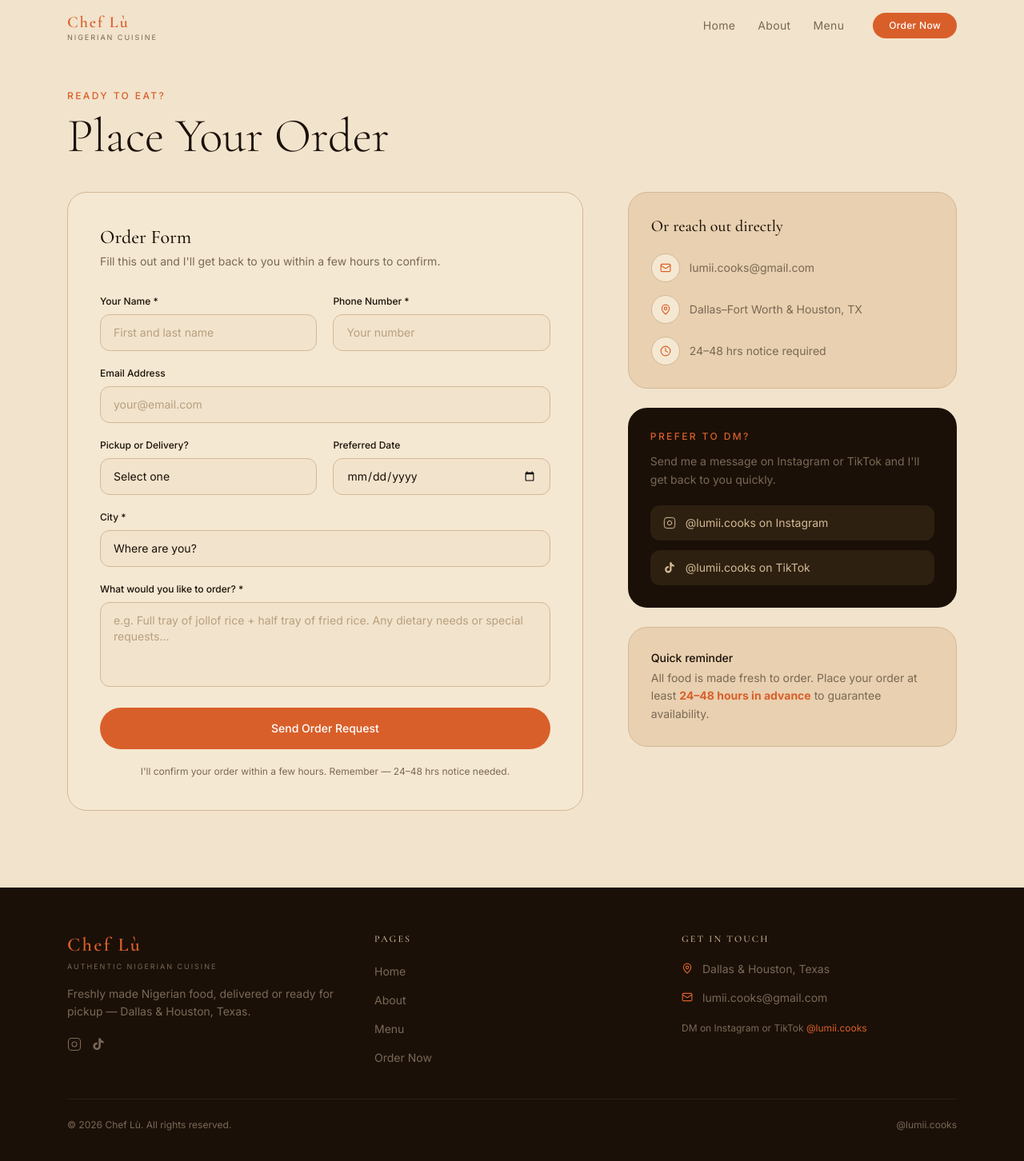
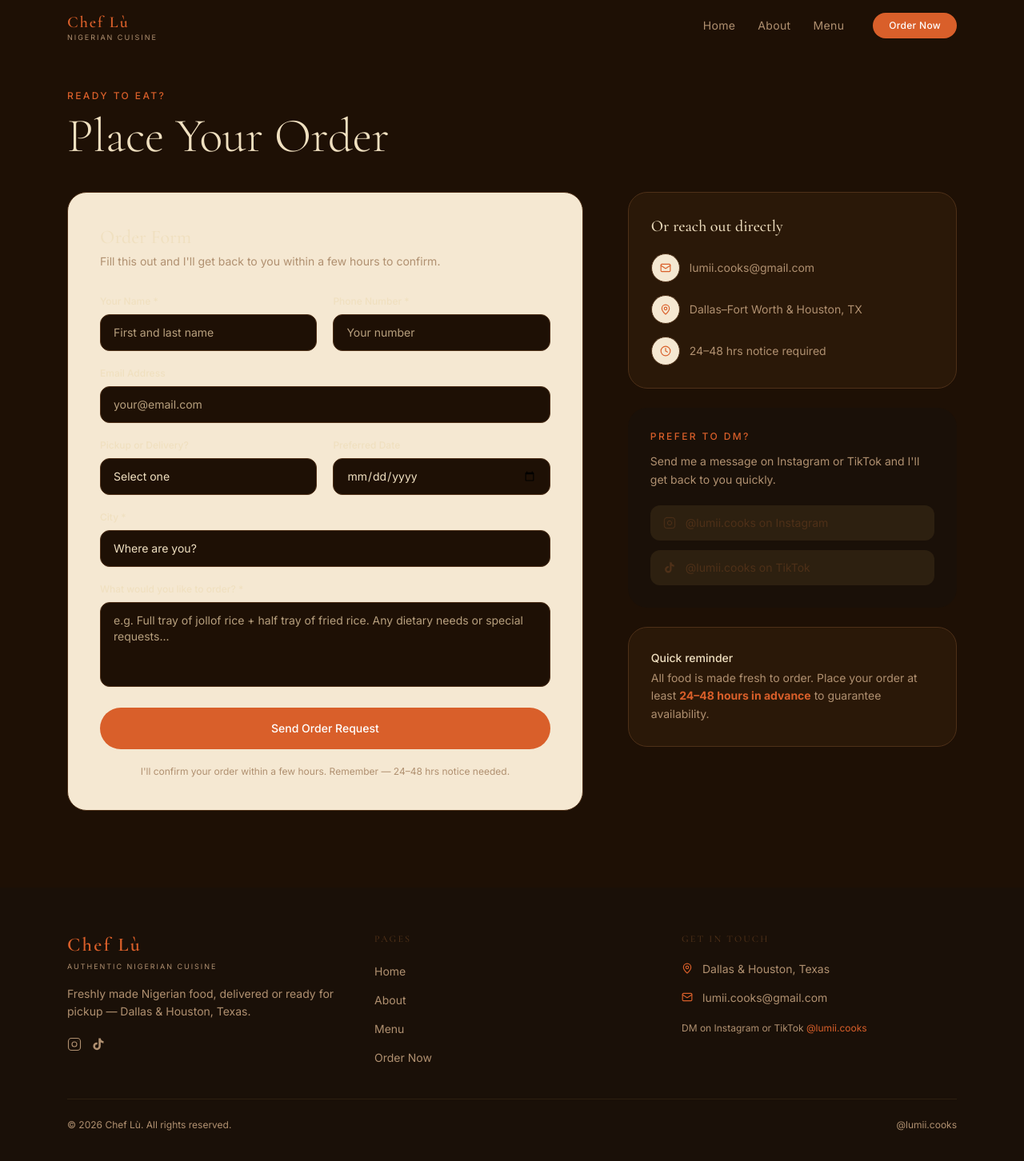
Before and after one commit to TamiDeji04/Chef-Lumi, a Next.js app: page /order in a window 1280 px wide. Shown: the top 1452 px of the page at 80% size. Built offline with nearby package versions, Linux system fonts and the light colour scheme.

Commit message:
Darken color scheme — deep warm brown background with cream text
Co-authored-by: Cursor <cursoragent@cursor.com>

```diff
--- a/app/globals.css
+++ b/app/globals.css
@@ -1,14 +1,15 @@
 @import "tailwindcss";
 
 @theme inline {
-  --color-background: #F2E3CC;
-  --color-surface: #E8D0B0;
-  --color-card: #DDBF96;
-  --color-border: #D4B896;
+  --color-background: #1E1005;
+  --color-surface: #2A1808;
+  --color-card: #3A2410;
+  --color-border: #4E3018;
   --color-accent: #D95F2A;
   --color-accent-light: #F4895F;
-  --color-dark: #1A1008;
-  --color-muted: #7A6855;
+  --color-dark: #1E1005;
+  --color-cream: #F0E0C0;
+  --color-muted: #B09070;
   --font-serif: var(--font-cormorant);
   --font-sans: var(--font-inter);
 }
@@ -22,8 +23,8 @@ html {
 }
 
 body {
-  background-color: #F2E3CC;
-  color: #1A1008;
+  background-color: #1E1005;
+  color: #F0E0C0;
   font-family: var(--font-inter), system-ui, sans-serif;
   -webkit-font-smoothing: antialiased;
 }
--- a/app/layout.tsx
+++ b/app/layout.tsx
@@ -31,7 +31,7 @@ export default function RootLayout({
 }>) {
   return (
     <html lang="en" className={`${inter.variable} ${cormorant.variable}`}>
-      <body className="min-h-screen flex flex-col bg-[#F2E3CC] text-[#1A1008]">
+      <body className="min-h-screen flex flex-col bg-[#1E1005] text-[#F0E0C0]">
         <Navbar />
         <main className="flex-1">{children}</main>
         <Footer />
--- a/app/order/page.tsx
+++ b/app/order/page.tsx
@@ -35,7 +35,7 @@ export default function OrderPage() {
           Ready to eat?
         </p>
         <h1
-          className="text-5xl md:text-6xl font-light text-[#1A1008]"
+          className="text-5xl md:text-6xl font-light text-[#F0E0C0]"
           style={{ fontFamily: "var(--font-cormorant), Georgia, serif" }}
         >
           Place Your Order
@@ -46,81 +46,81 @@ export default function OrderPage() {
       <section className="max-w-6xl mx-auto px-5 pb-24 grid grid-cols-1 lg:grid-cols-5 gap-14">
         {/* Form */}
         <ScrollReveal className="lg:col-span-3">
-          <div className="bg-[#F5E8D2] rounded-3xl border border-[#D4B896] p-8 md:p-10">
+          <div className="bg-[#F5E8D2] rounded-3xl border border-[#4E3018] p-8 md:p-10">
             <h2
-              className="text-2xl font-medium text-[#1A1008] mb-1"
+              className="text-2xl font-medium text-[#F0E0C0] mb-1"
               style={{ fontFamily: "var(--font-cormorant), Georgia, serif" }}
             >
               Order Form
             </h2>
-            <p className="text-sm text-[#7A6855] mb-8">
+            <p className="text-sm text-[#B09070] mb-8">
               Fill this out and I&apos;ll get back to you within a few hours to confirm.
             </p>
 
             <form className="space-y-5">
               <div className="grid grid-cols-1 sm:grid-cols-2 gap-5">
                 <div>
-                  <label className="block text-xs font-medium text-[#1A1008] mb-2">
+                  <label className="block text-xs font-medium text-[#F0E0C0] mb-2">
                     Your Name *
                   </label>
                   <input
                     type="text"
                     required
                     placeholder="First and last name"
-                    className="w-full bg-[#F2E3CC] border border-[#D4B896] rounded-xl px-4 py-3 text-sm text-[#1A1008] placeholder-[#B8A07E] focus:outline-none focus:border-[#D95F2A] transition-colors"
+                    className="w-full bg-[#1E1005] border border-[#4E3018] rounded-xl px-4 py-3 text-sm text-[#F0E0C0] placeholder-[#B8A07E] focus:outline-none focus:border-[#D95F2A] transition-colors"
                   />
                 </div>
                 <div>
-                  <label className="block text-xs font-medium text-[#1A1008] mb-2">
+                  <label className="block text-xs font-medium text-[#F0E0C0] mb-2">
                     Phone Number *
                   </label>
                   <input
                     type="tel"
                     required
                     placeholder="Your number"
-                    className="w-full bg-[#F2E3CC] border border-[#D4B896] rounded-xl px-4 py-3 text-sm text-[#1A1008] placeholder-[#B8A07E] focus:outline-none focus:border-[#D95F2A] transition-colors"
+                    className="w-full bg-[#1E1005] border border-[#4E3018] rounded-xl px-4 py-3 text-sm text-[#F0E0C0] placeholder-[#B8A07E] focus:outline-none focus:border-[#D95F2A] transition-colors"
                   />
                 </div>
               </div>
 
               <div>
-                <label className="block text-xs font-medium text-[#1A1008] mb-2">
+                <label className="block text-xs font-medium text-[#F0E0C0] mb-2">
                   Email Address
                 </label>
                 <input
                   type="email"
                   placeholder="your@email.com"
-                  className="w-full bg-[#F2E3CC] border border-[#D4B896] rounded-xl px-4 py-3 text-sm text-[#1A1008] placeholder-[#B8A07E] focus:outline-none focus:border-[#D95F2A] transition-colors"
+                  className="w-full bg-[#1E1005] border border-[#4E3018] rounded-xl px-4 py-3 text-sm text-[#F0E0C0] placeholder-[#B8A07E] focus:outline-none focus:border-[#D95F2A] transition-colors"
                 />
               </div>
 
               <div className="grid grid-cols-1 sm:grid-cols-2 gap-5">
                 <div>
-                  <label className="block text-xs font-medium text-[#1A1008] mb-2">
+                  <label className="block text-xs font-medium text-[#F0E0C0] mb-2">
                     Pickup or Delivery?
                   </label>
-                  <select className="w-full bg-[#F2E3CC] border border-[#D4B896] rounded-xl px-4 py-3 text-sm text-[#1A1008] focus:outline-none focus:border-[#D95F2A] transition-colors appearance-none">
+                  <select className="w-full bg-[#1E1005] border border-[#4E3018] rounded-xl px-4 py-3 text-sm text-[#F0E0C0] focus:outline-none focus:border-[#D95F2A] transition-colors appearance-none">
                     <option value="">Select one</option>
                     <option>Pickup</option>
                     <option>Delivery</option>
                   </select>
                 </div>
                 <div>
-                  <label className="block text-xs font-medium text-[#1A1008] mb-2">
+                  <label className="block text-xs font-medium text-[#F0E0C0] mb-2">
                     Preferred Date
                   </label>
                   <input
                     type="date"
-                    className="w-full bg-[#F2E3CC] border border-[#D4B896] rounded-xl px-4 py-3 text-sm text-[#1A1008] focus:outline-none focus:border-[#D95F2A] transition-colors"
+                    className="w-full bg-[#1E1005] border border-[#4E3018] rounded-xl px-4 py-3 text-sm text-[#F0E0C0] focus:outline-none focus:border-[#D95F2A] transition-colors"
                   />
                 </div>
               </div>
 
               <div>
-                <label className="block text-xs font-medium text-[#1A1008] mb-2">
+                <label className="block text-xs font-medium text-[#F0E0C0] mb-2">
                   City *
                 </label>
-                <select className="w-full bg-[#F2E3CC] border border-[#D4B896] rounded-xl px-4 py-3 text-sm text-[#1A1008] focus:outline-none focus:border-[#D95F2A] transition-colors appearance-none">
+                <select className="w-full bg-[#1E1005] border border-[#4E3018] rounded-xl px-4 py-3 text-sm text-[#F0E0C0] focus:outline-none focus:border-[#D95F2A] transition-colors appearance-none">
                   <option value="">Where are you?</option>
                   <option>Dallas / Fort Worth, TX</option>
                   <option>Houston, TX</option>
@@ -129,14 +129,14 @@ export default function OrderPage() {
               </div>
 
               <div>
-                <label className="block text-xs font-medium text-[#1A1008] mb-2">
+                <label className="block text-xs font-medium text-[#F0E0C0] mb-2">
                   What would you like to order? *
                 </label>
                 <textarea
                   rows={4}
                   required
                   placeholder="e.g. Full tray of jollof rice + half tray of fried rice. Any dietary needs or special requests..."
-                  className="w-full bg-[#F2E3CC] border border-[#D4B896] rounded-xl px-4 py-3 text-sm text-[#1A1008] placeholder-[#B8A07E] focus:outline-none focus:border-[#D95F2A] transition-colors resize-none"
+                  className="w-full bg-[#1E1005] border border-[#4E3018] rounded-xl px-4 py-3 text-sm text-[#F0E0C0] placeholder-[#B8A07E] focus:outline-none focus:border-[#D95F2A] transition-colors resize-none"
                 />
               </div>
 
@@ -146,7 +146,7 @@ export default function OrderPage() {
               >
                 Send Order Request
               </button>
-              <p className="text-xs text-[#7A6855] text-center">
+              <p className="text-xs text-[#B09070] text-center">
                 I&apos;ll confirm your order within a few hours. Remember — 24–48 hrs notice needed.
               </p>
             </form>
@@ -156,9 +156,9 @@ export default function OrderPage() {
         {/* Sidebar */}
         <div className="lg:col-span-2 space-y-6">
           <ScrollReveal delay={100}>
-            <div className="bg-[#E8D0B0] rounded-3xl border border-[#D4B896] p-7">
+            <div className="bg-[#2A1808] rounded-3xl border border-[#4E3018] p-7">
               <h3
-                className="text-xl font-medium text-[#1A1008] mb-5"
+                className="text-xl font-medium text-[#F0E0C0] mb-5"
                 style={{ fontFamily: "var(--font-cormorant), Georgia, serif" }}
               >
                 Or reach out directly
@@ -168,24 +168,24 @@ export default function OrderPage() {
                   href="mailto:lumii.cooks@gmail.com"
                   className="flex items-center gap-3 group"
                 >
-                  <div className="w-9 h-9 rounded-full bg-[#F5E8D2] border border-[#D4B896] flex items-center justify-center group-hover:border-[#D95F2A] transition-colors">
+                  <div className="w-9 h-9 rounded-full bg-[#F5E8D2] border border-[#4E3018] flex items-center justify-center group-hover:border-[#D95F2A] transition-colors">
                     <Mail size={14} className="text-[#D95F2A]" />
                   </div>
-                  <span className="text-sm text-[#7A6855] group-hover:text-[#1A1008] transition-colors">
+                  <span className="text-sm text-[#B09070] group-hover:text-[#F0E0C0] transition-colors">
                     lumii.cooks@gmail.com
                   </span>
                 </a>
                 <div className="flex items-center gap-3">
-                  <div className="w-9 h-9 rounded-full bg-[#F5E8D2] border border-[#D4B896] flex items-center justify-center">
+                  <div className="w-9 h-9 rounded-full bg-[#F5E8D2] border border-[#4E3018] flex items-center justify-center">
                     <MapPin size={14} className="text-[#D95F2A]" />
                   </div>
-                  <span className="text-sm text-[#7A6855]">Dallas–Fort Worth & Houston, TX</span>
+                  <span className="text-sm text-[#B09070]">Dallas–Fort Worth & Houston, TX</span>
                 </div>
                 <div className="flex items-center gap-3">
-                  <div className="w-9 h-9 rounded-full bg-[#F5E8D2] border border-[#D4B896] flex items-center justify-center">
+                  <div className="w-9 h-9 rounded-full bg-[#F5E8D2] border border-[#4E3018] flex items-center justify-center">
                     <Clock size={14} className="text-[#D95F2A]" />
                   </div>
-                  <span className="text-sm text-[#7A6855]">24–48 hrs notice required</span>
+                  <span className="text-sm text-[#B09070]">24–48 hrs notice required</span>
                 </div>
               </div>
             </div>
@@ -196,7 +196,7 @@ export default function OrderPage() {
               <p className="text-xs font-medium tracking-[0.2em] uppercase text-[#D95F2A] mb-3">
                 Prefer to DM?
               </p>
-              <p className="text-sm text-[#7A6855] mb-5 leading-relaxed">
+              <p className="text-sm text-[#B09070] mb-5 leading-relaxed">
                 Send me a message on Instagram or TikTok and I&apos;ll get back to you quickly.
               </p>
               <div className="space-y-3">
@@ -204,7 +204,7 @@ export default function OrderPage() {
                   href="https://www.instagram.com/lumii.cooks"
                   target="_blank"
                   rel="noopener noreferrer"
-                  className="flex items-center gap-3 bg-[#2D2010] rounded-xl px-4 py-3 text-[#D4B896] hover:bg-[#3A2B15] transition-colors"
+                  className="flex items-center gap-3 bg-[#2D2010] rounded-xl px-4 py-3 text-[#4E3018] hover:bg-[#3A2B15] transition-colors"
                 >
                   <InstagramIcon size={16} />
                   <span className="text-sm">@lumii.cooks on Instagram</span>
@@ -213,7 +213,7 @@ export default function OrderPage() {
                   href="https://www.tiktok.com/@lumii.cooks"
                   target="_blank"
                   rel="noopener noreferrer"
-                  className="flex items-center gap-3 bg-[#2D2010] rounded-xl px-4 py-3 text-[#D4B896] hover:bg-[#3A2B15] transition-colors"
+                  className="flex items-center gap-3 bg-[#2D2010] rounded-xl px-4 py-3 text-[#4E3018] hover:bg-[#3A2B15] transition-colors"
                 >
                   <TikTokIcon size={16} />
                   <span className="text-sm">@lumii.cooks on TikTok</span>
@@ -223,9 +223,9 @@ export default function OrderPage() {
           </ScrollReveal>
 
           <ScrollReveal delay={300}>
-            <div className="bg-[#E8D0B0] rounded-3xl border border-[#D4B896] p-7">
-              <p className="text-sm font-medium text-[#1A1008] mb-1">Quick reminder</p>
-              <p className="text-sm text-[#7A6855] leading-relaxed">
+            <div className="bg-[#2A1808] rounded-3xl border border-[#4E3018] p-7">
+              <p className="text-sm font-medium text-[#F0E0C0] mb-1">Quick reminder</p>
+              <p className="text-sm text-[#B09070] leading-relaxed">
                 All food is made fresh to order. Place your order at least{" "}
                 <strong className="text-[#D95F2A]">24–48 hours in advance</strong> to guarantee availability.
               </p>
--- a/components/Footer.tsx
+++ b/components/Footer.tsx
@@ -21,7 +21,7 @@ function TikTokIcon({ size = 16 }: { size?: number }) {
 
 export default function Footer() {
   return (
-    <footer className="bg-[#1A1008] text-[#D4B896]">
+    <footer className="bg-[#1A1008] text-[#4E3018]">
       <div className="max-w-6xl mx-auto px-5 py-14">
         <div className="grid grid-cols-1 md:grid-cols-3 gap-10">
           {/* Brand */}
@@ -32,10 +32,10 @@ export default function Footer() {
             >
               Chef Lù
             </h3>
-            <p className="text-[9px] tracking-[0.22em] text-[#7A6855] uppercase mb-4">
+            <p className="text-[9px] tracking-[0.22em] text-[#B09070] uppercase mb-4">
               Authentic Nigerian Cuisine
             </p>
-            <p className="text-sm text-[#7A6855] leading-relaxed">
+            <p className="text-sm text-[#B09070] leading-relaxed">
               Freshly made Nigerian food, delivered or ready for pickup — Dallas & Houston, Texas.
             </p>
             <div className="flex gap-3 mt-5">
@@ -43,7 +43,7 @@ export default function Footer() {
                 href="https://www.instagram.com/lumii.cooks"
                 target="_blank"
                 rel="noopener noreferrer"
-                className="text-[#7A6855] hover:text-[#D95F2A] transition-colors"
+                className="text-[#B09070] hover:text-[#D95F2A] transition-colors"
                 aria-label="Instagram"
               >
                 <InstagramIcon size={18} />
@@ -52,7 +52,7 @@ export default function Footer() {
                 href="https://www.tiktok.com/@lumii.cooks"
                 target="_blank"
                 rel="noopener noreferrer"
-                className="text-[#7A6855] hover:text-[#D95F2A] transition-colors"
+                className="text-[#B09070] hover:text-[#D95F2A] transition-colors"
                 aria-label="TikTok"
               >
                 <TikTokIcon size={18} />
@@ -62,7 +62,7 @@ export default function Footer() {
 
           {/* Links */}
           <div>
-            <h4 className="text-xs tracking-[0.18em] uppercase text-[#D4B896] mb-5 font-medium">
+            <h4 className="text-xs tracking-[0.18em] uppercase text-[#4E3018] mb-5 font-medium">
               Pages
             </h4>
             <ul className="space-y-3">
@@ -75,7 +75,7 @@ export default function Footer() {
                 <li key={href}>
                   <Link
                     href={href}
-                    className="text-sm text-[#7A6855] hover:text-[#D4B896] transition-colors"
+                    className="text-sm text-[#B09070] hover:text-[#4E3018] transition-colors"
                   >
                     {label}
                   </Link>
@@ -86,25 +86,25 @@ export default function Footer() {
 
           {/* Contact */}
           <div>
-            <h4 className="text-xs tracking-[0.18em] uppercase text-[#D4B896] mb-5 font-medium">
+            <h4 className="text-xs tracking-[0.18em] uppercase text-[#4E3018] mb-5 font-medium">
               Get in Touch
             </h4>
             <ul className="space-y-4">
               <li className="flex items-start gap-3">
                 <MapPin size={14} className="text-[#D95F2A] mt-0.5 shrink-0" />
-                <span className="text-sm text-[#7A6855]">Dallas & Houston, Texas</span>
+                <span className="text-sm text-[#B09070]">Dallas & Houston, Texas</span>
               </li>
               <li className="flex items-start gap-3">
                 <Mail size={14} className="text-[#D95F2A] mt-0.5 shrink-0" />
                 <a
                   href="mailto:lumii.cooks@gmail.com"
-                  className="text-sm text-[#7A6855] hover:text-[#D4B896] transition-colors"
+                  className="text-sm text-[#B09070] hover:text-[#4E3018] transition-colors"
                 >
                   lumii.cooks@gmail.com
                 </a>
               </li>
             </ul>
-            <p className="mt-5 text-xs text-[#7A6855]">
+            <p className="mt-5 text-xs text-[#B09070]">
               DM on Instagram or TikTok{" "}
               <span className="text-[#D95F2A]">@lumii.cooks</span>
             </p>
@@ -112,10 +112,10 @@ export default function Footer() {
         </div>
 
         <div className="border-t border-[#2D2010] mt-10 pt-6 flex flex-col sm:flex-row items-center justify-between gap-2">
-          <p className="text-xs text-[#7A6855]">
+          <p className="text-xs text-[#B09070]">
             © {new Date().getFullYear()} Chef Lù. All rights reserved.
           </p>
-          <p className="text-xs text-[#7A6855]">@lumii.cooks</p>
+          <p className="text-xs text-[#B09070]">@lumii.cooks</p>
         </div>
       </div>
     </footer>
--- a/components/Navbar.tsx
+++ b/components/Navbar.tsx
@@ -28,8 +28,8 @@ export default function Navbar() {
 
   return (
     <header
-      className={`fixed top-0 left-0 right-0 z-50 transition-all duration-300 bg-[#F2E3CC] ${
-        scrolled || open ? "border-b border-[#D4B896]" : ""
+      className={`fixed top-0 left-0 right-0 z-50 transition-all duration-300 bg-[#1E1005] ${
+        scrolled || open ? "border-b border-[#4E3018]" : ""
       }`}
     >
       <div className="max-w-6xl mx-auto px-5 h-16 flex items-center justify-between">
@@ -41,7 +41,7 @@ export default function Navbar() {
           >
             Chef Lù
           </span>
-          <span className="text-[9px] tracking-[0.22em] text-[#7A6855] uppercase">
+          <span className="text-[9px] tracking-[0.22em] text-[#B09070] uppercase">
             Nigerian Cuisine
           </span>
         </Link>
@@ -55,7 +55,7 @@ export default function Navbar() {
               className={`text-sm tracking-wide transition-colors duration-200 ${
                 pathname === href
                   ? "text-[#D95F2A] font-medium"
-                  : "text-[#7A6855] hover:text-[#1A1008]"
+                  : "text-[#B09070] hover:text-[#F0E0C0]"
               }`}
             >
               {label}
@@ -71,7 +71,7 @@ export default function Navbar() {
 
         {/* Mobile toggle */}
         <button
-          className="md:hidden text-[#1A1008]"
+          className="md:hidden text-[#F0E0C0]"
           onClick={() => setOpen((o) => !o)}
           aria-label="Toggle menu"
         >
@@ -81,13 +81,13 @@ export default function Navbar() {
 
       {/* Mobile menu */}
       {open && (
-        <div className="md:hidden bg-[#F2E3CC] border-t border-[#D4B896] px-5 py-6 flex flex-col gap-5">
+        <div className="md:hidden bg-[#1E1005] border-t border-[#4E3018] px-5 py-6 flex flex-col gap-5">
           {links.map(({ href, label }) => (
             <Link
               key={href}
               href={href}
               className={`text-sm tracking-wide ${
-                pathname === href ? "text-[#D95F2A] font-medium" : "text-[#7A6855]"
+                pathname === href ? "text-[#D95F2A] font-medium" : "text-[#B09070]"
               }`}
             >
               {label}
```
Also changed, not shown: app/about/page.tsx (+13 -13 lines), app/menu/page.tsx (+15 -15 lines), app/page.tsx (+24 -24 lines).
